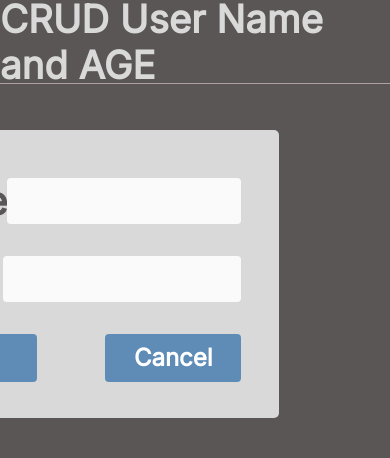
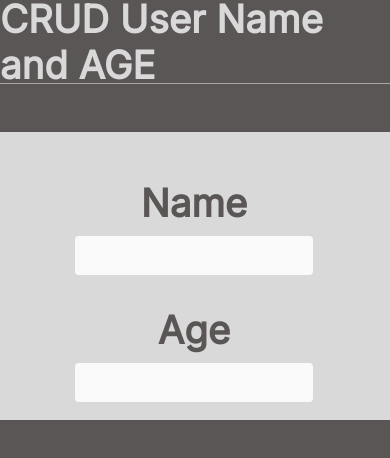
Before and after one commit to akashmore1/React-Concepts-Everything, a React (Create React App) app in the folder 01-Basics_Of_React_Revise/: page / in a window 390 px wide. Shown: the top 458 px of the page. Built offline with nearby package versions, Linux system fonts and the light colour scheme.

Commit message:
Make application responsive for all devices

```diff
--- a/01-Basics_Of_React_Revise/src/App.css
+++ b/01-Basics_Of_React_Revise/src/App.css
@@ -2,3 +2,12 @@
   min-height: 90vh;
   display: flex;
 }
+
+@media (max-width: 1400px) {
+  .body__section {
+    min-height: 90vh;
+    display: flex;
+    flex-direction: column;
+    gap: 3rem;
+  }
+}
--- a/01-Basics_Of_React_Revise/src/components/AddUser/AddUser.css
+++ b/01-Basics_Of_React_Revise/src/components/AddUser/AddUser.css
@@ -3,6 +3,7 @@
   display: flex;
   justify-content: center;
   position: relative;
+  overflow: scroll;
 }
 
 .add-user__card {
@@ -16,4 +17,49 @@
   top: 6%;
   padding: 1rem;
   min-width: 414px;
+  max-width: 500px;
+  overflow: scroll;
 }
+
+@media (max-width: 1400px) {
+  .add-user__card {
+    width: 87%;
+    background: #d9d9d9;
+    height: 43%;
+    max-height: 17rem;
+    min-height: 18rem;
+    border-radius: 5px;
+    padding: 1rem;
+    min-width: 414px;
+    position: static;
+    overflow: scroll;
+  }
+
+  .add-user__section {
+    width: 100%;
+    padding-top: 3rem;
+    overflow: scroll;
+  }
+}
+
+@media (max-height: 544px) {
+  .add-user__card {
+    width: 87%;
+    background: #d9d9d9;
+    height: 43%;
+    max-height: 17rem;
+    min-height: 18rem;
+    border-radius: 5px;
+    padding: 0.2rem;
+    min-width: 394px;
+    position: static;
+    overflow: scroll;
+  }
+
+  .add-user__section {
+    width: 40%;
+    padding-top: 3rem;
+    overflow: scroll;
+    padding-left: 2rem;
+  }
+}
--- a/01-Basics_Of_React_Revise/src/components/ShowUser/ShowUser.css
+++ b/01-Basics_Of_React_Revise/src/components/ShowUser/ShowUser.css
@@ -48,6 +48,7 @@ tr td {
 
 .btn__table {
   width: 84%;
+  min-width: 100px;
 }
 
 table,
@@ -63,3 +64,42 @@ tbody {
   border: 0.5px solid rgb(255, 255, 255);
   width: 424%;
 }
+
+@media (max-width: 1400px) {
+  .show-user__card {
+    width: 90%;
+    background: #d9d9d9;
+    height: 70%;
+    max-height: 30rem;
+    min-height: 18rem;
+    border-radius: 5px;
+    overflow: scroll;
+    padding: 1rem;
+    position: static;
+    max-width: 1000px;
+  }
+
+  .show-user__section {
+    width: 100%;
+  }
+}
+
+@media (max-height: 544px) {
+  .show-user__card {
+    width: 90%;
+    background: #d9d9d9;
+    height: 70%;
+    max-height: 30rem;
+    min-height: 18rem;
+    border-radius: 5px;
+    overflow: scroll;
+    padding: 1rem;
+    position: static;
+    max-width: 1000px;
+  }
+
+  .show-user__section {
+    width: 100%;
+    padding-top: 3rem;
+  }
+}
--- a/01-Basics_Of_React_Revise/src/components/ui/Form.css
+++ b/01-Basics_Of_React_Revise/src/components/ui/Form.css
@@ -9,7 +9,6 @@ form div {
   justify-content: space-between;
   width: 90%;
   margin: 2rem 1rem;
-  /* border: 1px solid black; */
 }
 
 form label {
@@ -29,3 +28,38 @@ form input {
   font-weight: bold;
   padding-left: 1rem;
 }
+
+@media (max-width: 430px) {
+  form div {
+    background: #d9d9d9;
+    display: flex;
+    flex-direction: column;
+    align-items: center;
+    width: 90%;
+    margin: 2rem 1rem;
+    gap: 10px;
+  }
+}
+
+@media (max-height: 544px) {
+  form div {
+    background: #d9d9d9;
+    display: flex;
+
+    align-items: center;
+    width: 90%;
+    margin: 2rem 1rem;
+    gap: 4px;
+  }
+
+  form input {
+    background: #fafafa;
+    border: none;
+    border-radius: 4px;
+    width: 60%;
+    font-size: 2rem;
+    color: #5b5656;
+    font-weight: bold;
+    padding-left: 1rem;
+  }
+}
--- a/01-Basics_Of_React_Revise/src/index.css
+++ b/01-Basics_Of_React_Revise/src/index.css
@@ -4,6 +4,7 @@
   margin: 0;
   padding: 0;
   font-family: "Inter", sans-serif;
+  overflow: scroll;
 }
 
 .btn {
```
